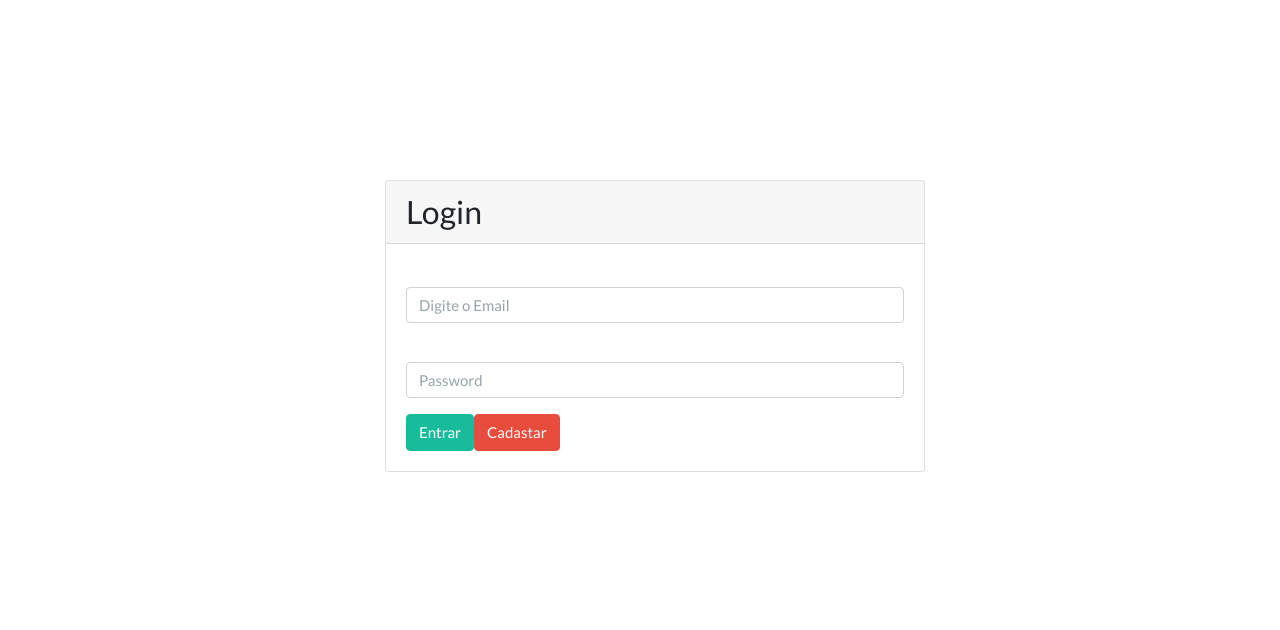
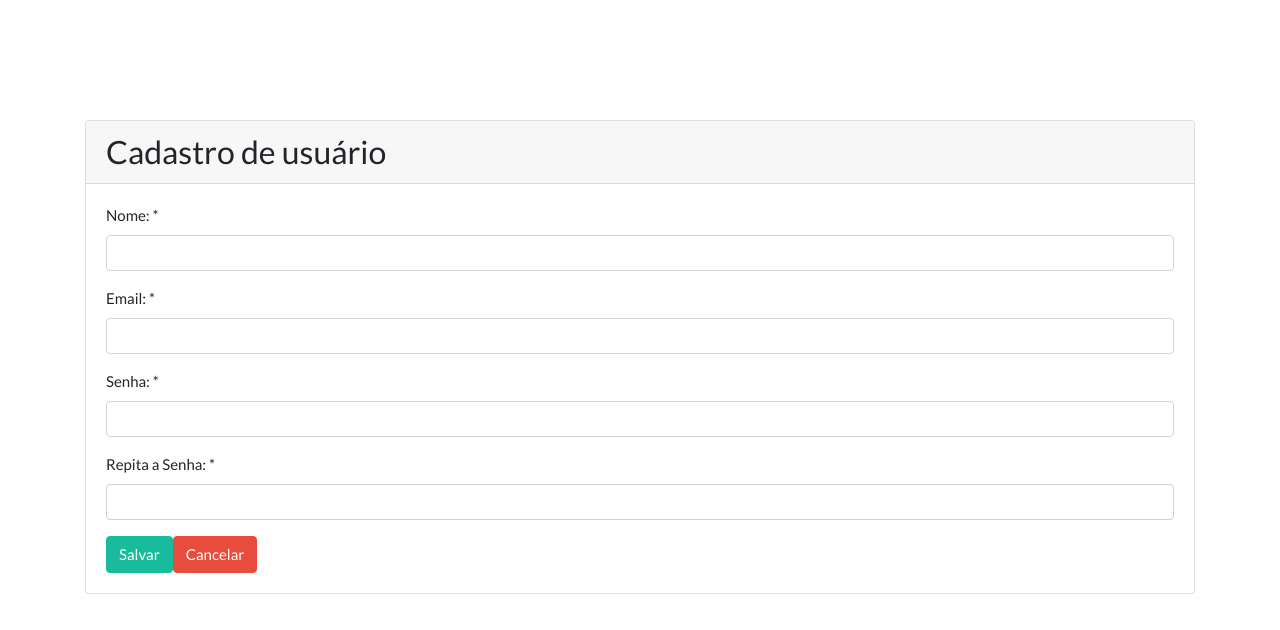
Before and after one commit to adriangonc/minhas-financas-app-react, a React (Create React App) app: page / in a window 1280 px wide. Shown: the top 630 px of the page. Built offline with nearby package versions, Linux system fonts and the light colour scheme.

Commit message:
Criação do layout da página de cadastro de usuários

```diff
--- a/src/App.js
+++ b/src/App.js
@@ -1,5 +1,6 @@
 import React from 'react';
 import Login from './views/login'
+import CadastroUsuario from './views/cadastroUsuario'
 import './custom.css'
 
 import 'bootswatch/dist/flatly/bootstrap.css'
@@ -9,7 +10,8 @@
   render(){
     return(
       <div>
-        <Login/>
+        {/* <Login/> */}
+        <CadastroUsuario />
       </div>
     )
   }
--- /dev/null
+++ b/src/views/cadastroUsuario.js
@@ -0,0 +1,72 @@
+import React from 'react'
+import Card from '../components/card'
+import FormGroup from '../components/form-group'
+
+class CadastroUsuario extends React.Component{
+
+    state = {
+        nome : '',
+        email : '',
+        senha : '',
+        senhaRepeticao : ''
+    }
+
+    cadastrar = () => {
+        console.log(this.state)
+    }
+
+    render(){
+        return(
+            <div className="container">
+            <Card title="Cadastro de usuário">
+            <div className="row">
+                <div className="col-lg-12">
+                    <div className="bs-component">
+                    <FormGroup label="Nome: *" htmlFor="inputNome">
+                        <input type="text"
+                                id="inputNome"
+                                className="form-control"
+                                name="nome"
+                                onChange={e => this.setState({nome : e.target.value})}/>
+                    </FormGroup>
+
+                    <FormGroup label="Email: *" htmlFor="inputEmail">
+                        <input type="text"
+                                id="inputEmail"
+                                className="form-control"
+                                name="email"
+                                onChange={e => this.setState({email : e.target.value})}/>
+
+                    </FormGroup>
+
+                    <FormGroup label="Senha: *" htmlFor="inputSenha">
+                        <input type="password"
+                                id="inputSenha"
+                                className="form-control"
+                                name="senha"
+                                onChange={e => this.setState({senha : e.target.value})}/>
+
+                    </FormGroup>
+
+                    <FormGroup label="Repita a Senha: *" htmlFor="inputRepitaSenha">
+                        <input type="password"
+                                id="inputRepitaSenha"
+                                className="form-control"
+                                name="senhaRepeticao"
+                                onChange={e => this.setState({senhaRepeticao : e.target.value})}/>
+
+                    </FormGroup>
+
+                    <button type="button" onClick={this.cadastrar} className="btn btn-success">Salvar</button>
+                    <button type="button" className="btn btn-danger">Cancelar</button>
+                    </div>
+                </div>
+            </div>
+
+            </Card>
+            </div>
+        )
+    }
+}
+
+export default CadastroUsuario
```
